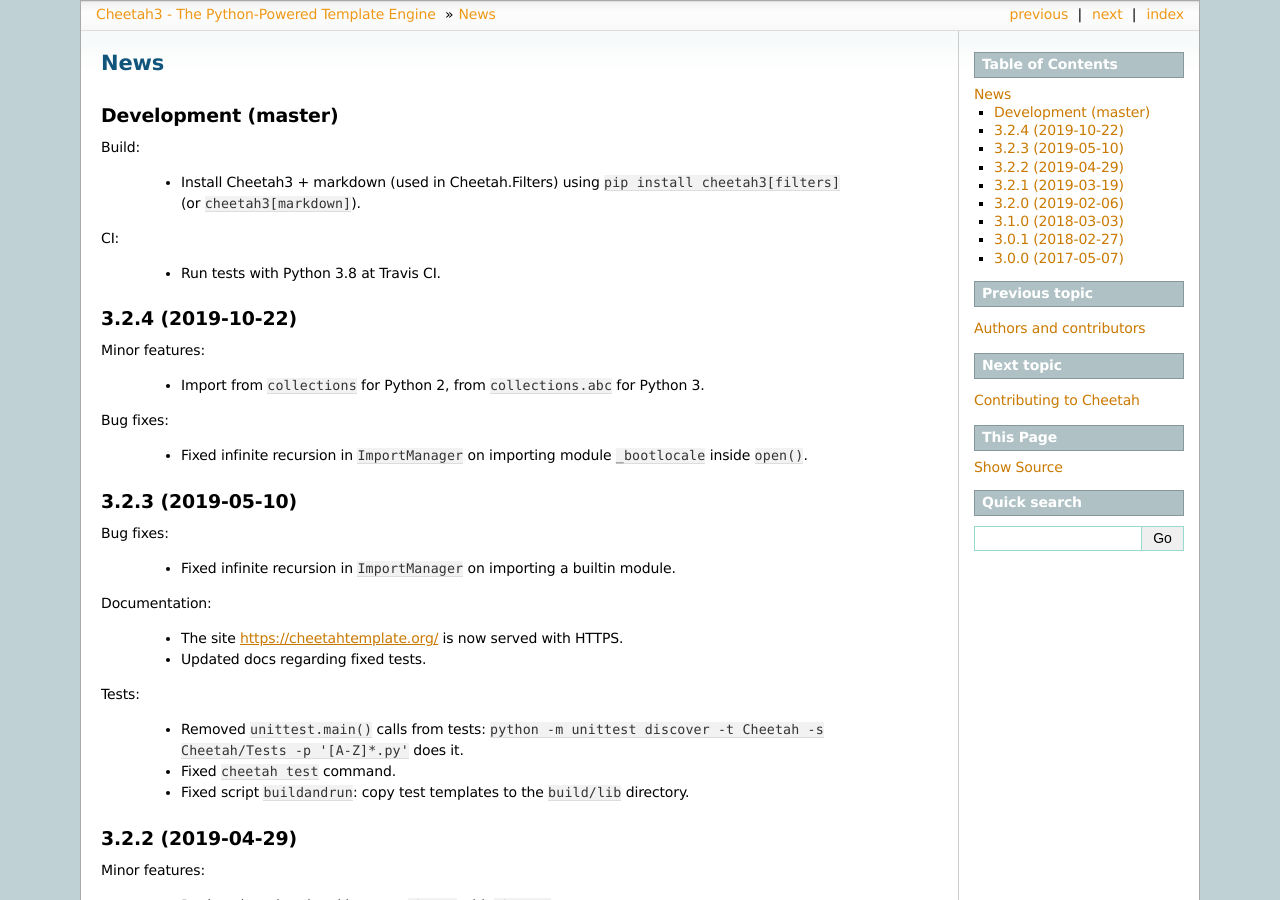
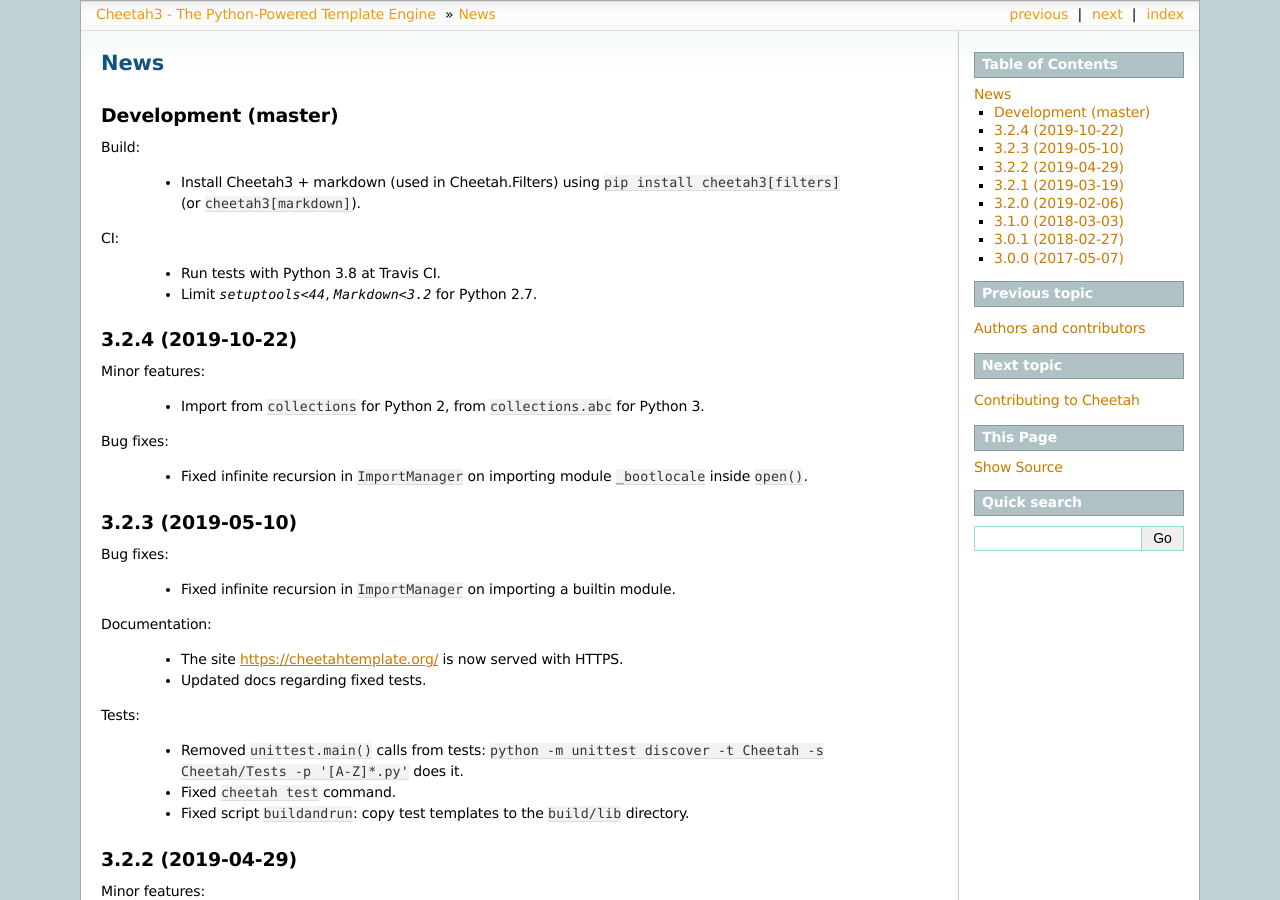
Before and after one commit to CheetahTemplate3/cheetah3, a Sphinx documentation site: the page built from docs/news.rst, in a window 1280 px wide and 900 px high. Built offline with Sphinx 7.4.7, drawn with Linux system fonts in a browser that asks for light colours.

Commit message:
Docs(news): Limit dependencies versions for Python 2.7
[skip ci]

```diff
--- a/docs/news.rst
+++ b/docs/news.rst
@@ -12,6 +12,7 @@ Build:
 CI:
 
   - Run tests with Python 3.8 at Travis CI.
+  - Limit `setuptools<44`, `Markdown<3.2` for Python 2.7.
 
 3.2.4 (2019-10-22)
 ------------------
```
